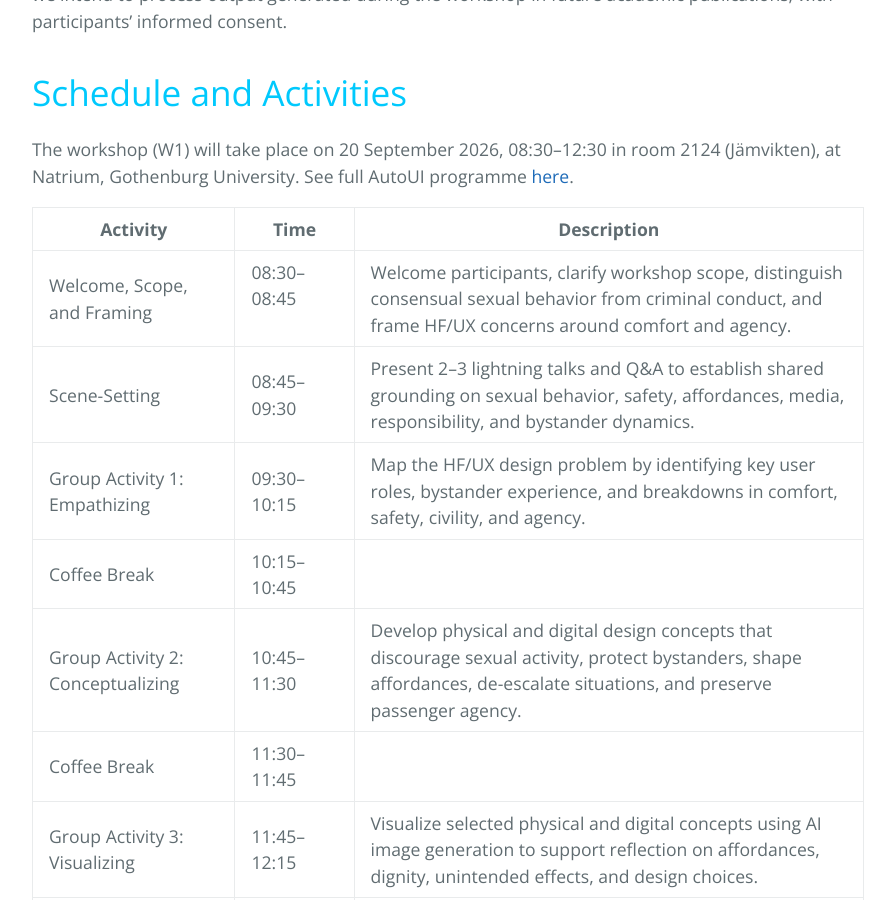
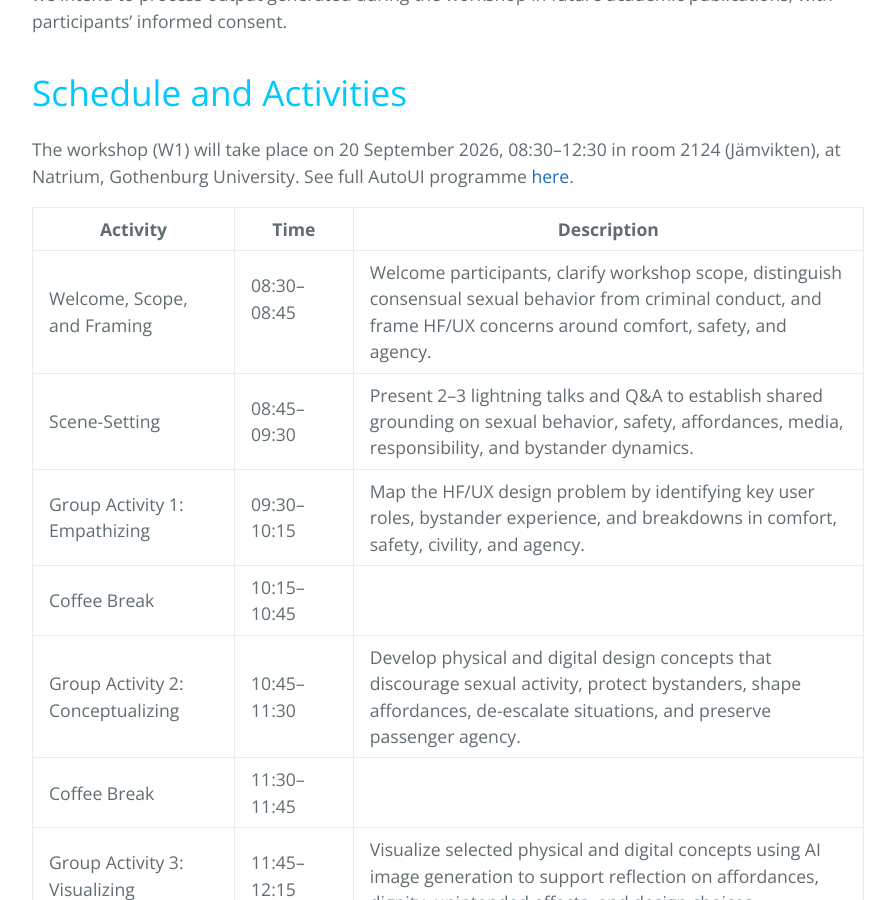
Before and after one commit to love-in-traffic/love-in-traffic.github.io, a Jekyll site: the page built from index.md, in a window 1280 px wide and 900 px high, scrolled down 1316 px. Shown: the whole window, without its empty margins (192-1087 px from the left). Built offline with Jekyll 4.4.1, drawn with Linux system fonts in a browser that asks for light colours.

Commit message:
Update index.md

```diff
--- a/index.md
+++ b/index.md
@@ -24,7 +24,7 @@ The workshop (W1) will take place on 20 September 2026, 08:30–12:30 in room 21
 
  Activity | Time | Description
 -------------------|--------------------|--------------------------------------------------------------------------------------------------------------------------------------
- Welcome, Scope, and Framing<img width=10/> | 08:30–08:45<img width=70/> | Welcome participants, clarify workshop scope, distinguish consensual sexual behavior from criminal conduct, and frame HF/UX concerns around comfort and agency.
+ Welcome, Scope, and Framing<img width=10/> | 08:30–08:45<img width=70/> | Welcome participants, clarify workshop scope, distinguish consensual sexual behavior from criminal conduct, and frame HF/UX concerns around comfort, safety, and agency.
  Scene-Setting | 08:45–09:30 | Present 2–3 lightning talks and Q&A to establish shared grounding on sexual behavior, safety, affordances, media, responsibility, and bystander dynamics.
  Group Activity 1: Empathizing | 09:30–10:15 | Map the HF/UX design problem by identifying key user roles, bystander experience, and breakdowns in comfort, safety, civility, and agency.
  Coffee Break | 10:15–10:45 |
```
